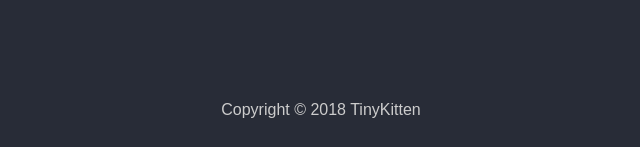
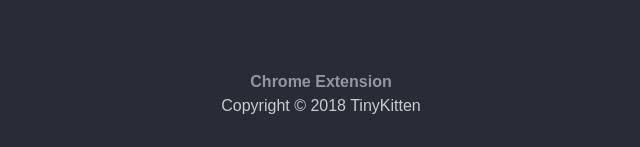
Before and after one commit to TinyKitten/Yam, a Nuxt app: page / in a window 1280 px wide. Shown: the part 650-797 px from the top of the page, without its empty margins (319-959 px from the left). Built offline with nearby package versions, Linux system fonts and the light colour scheme.

Commit message:
chrome extensionへのリンク追加

```diff
--- a/layouts/default.vue
+++ b/layouts/default.vue
@@ -167,11 +167,13 @@
 .copyright {
   text-align: center;
   color: #ccc;
+  line-height: 1.5;
 }
 
 .poweredBy {
   color: #fff;
   margin-top: 32px;
+  text-align: center;
 }
 
 .poweredByLink {
@@ -179,4 +181,8 @@
   text-decoration: none;
   font-weight: bold;
 }
+
+.halfOpacity {
+  opacity: 0.5;
+}
 </style>
--- a/pages/index.vue
+++ b/pages/index.vue
@@ -22,6 +22,7 @@
 
     <footer>
       <p class="copyright">
+        <a href="https://github.com/TinyKitten/YamChromeExt" target="_blank" class="poweredByLink halfOpacity">Chrome Extension</a><br>
         Copyright &copy; 2018 TinyKitten
       </p>
     </footer>
--- a/pages/post.vue
+++ b/pages/post.vue
@@ -11,6 +11,7 @@
     </p>
     <footer>
       <p class="copyright">
+        <a href="https://github.com/TinyKitten/YamChromeExt" target="_blank" class="poweredByLink halfOpacity">Chrome Extension</a><br>
         Copyright &copy; 2018 TinyKitten
       </p>
     </footer>
```
